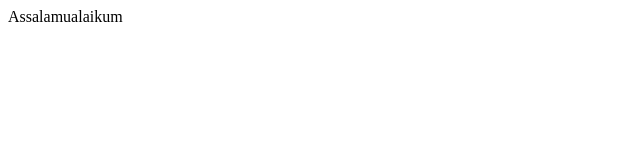
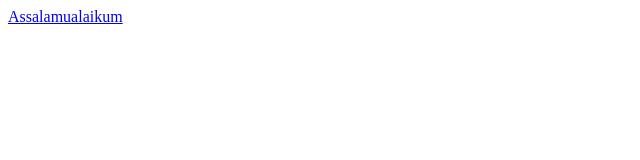
Before and after one commit to Juraiz28/Juraiz28.github.io, a plain HTML site: page index.html in a window 1280 px wide. Shown: the whole page, without its empty margins (0-640 px from the left). Drawn offline with Linux system fonts and the light colour scheme.

Commit message:
add link to home

```diff
--- a/index.html
+++ b/index.html
@@ -7,6 +7,6 @@
     <title>Document</title>
 </head>
 <body>
-    Assalamualaikum
+    <a href="home.html">Assalamualaikum</a>
 </body>
 </html>
```
